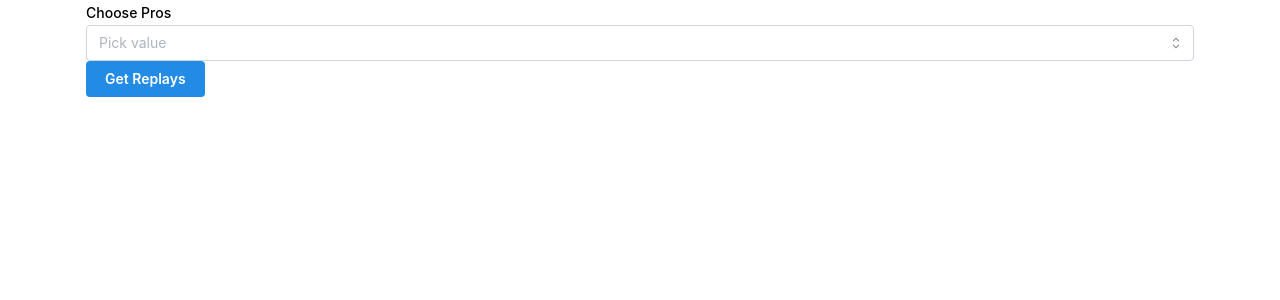
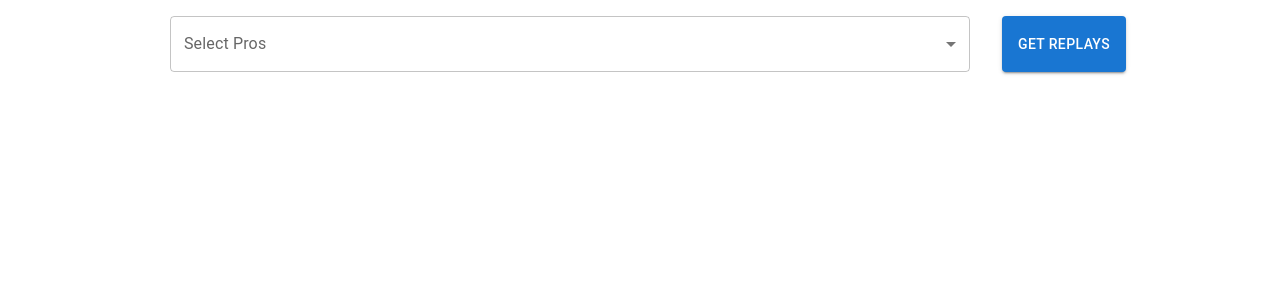
Before and after one commit to kjoudah/Dota2ReplaysWebsite, a Next.js app: page / in a window 1280 px wide. Shown: the top 300 px of the page. Built offline with nearby package versions, Linux system fonts and the light colour scheme.

Commit message:
Added MUI, replaced multi text to use MUI instead of of mantine

```diff
--- a/package.json
+++ b/package.json
@@ -15,6 +15,7 @@
     "@emotion/styled": "^11.11.0",
     "@mantine/core": "^7.0.1",
     "@mantine/hooks": "^7.0.1",
+    "@mui/material": "^5.14.14",
     "@tanstack/react-table": "^8.9.3",
     "autoprefixer": "10.4.14",
     "cheerio": "^1.0.0-rc.12",
--- a/src/app/layout.jsx
+++ b/src/app/layout.jsx
@@ -1,10 +1,11 @@
+'use client';
 import '@mantine/core/styles.css';
-import { MantineProvider, ColorSchemeScript } from '@mantine/core';
+import { MantineProvider, ColorSchemeScript, AppShell } from '@mantine/core';
 
-export const metadata = {
-  title: 'Dota 2 Replays',
-  description: 'Dota 2 Replays of your favourite pro!',
-};
+// export const metadata = {
+//   title: 'Dota 2 Replays',
+//   description: 'Dota 2 Replays of your favourite pro!',
+// };
 
 export default function RootLayout({ children }) {
   return (
@@ -13,7 +14,11 @@ export default function RootLayout({ children }) {
         <ColorSchemeScript />
       </head>
       <body>
-        <MantineProvider>{children}</MantineProvider>
+        <MantineProvider>
+          <AppShell>
+            <AppShell.Main>{children}</AppShell.Main>
+          </AppShell>
+        </MantineProvider>
       </body>
     </html>
   );
--- /dev/null
+++ b/src/components/MultipleSelect/MultipleSelect.js
@@ -0,0 +1,79 @@
+import * as React from 'react';
+import { useTheme } from '@mui/material/styles';
+import Box from '@mui/material/Box';
+import OutlinedInput from '@mui/material/OutlinedInput';
+import InputLabel from '@mui/material/InputLabel';
+import MenuItem from '@mui/material/MenuItem';
+import FormControl from '@mui/material/FormControl';
+import Select from '@mui/material/Select';
+import Chip from '@mui/material/Chip';
+
+const ITEM_HEIGHT = 48;
+const ITEM_PADDING_TOP = 8;
+const MenuProps = {
+  PaperProps: {
+    style: {
+      maxHeight: ITEM_HEIGHT * 4.5 + ITEM_PADDING_TOP,
+      width: 250,
+    },
+  },
+};
+
+function getStyles(name, personName, theme) {
+  return {
+    fontWeight:
+      personName.indexOf(name) === -1
+        ? theme.typography.fontWeightRegular
+        : theme.typography.fontWeightMedium,
+  };
+}
+
+export default function MultipleSelect({ data, onMultiSelectChange }) {
+  const theme = useTheme();
+  const [personName, setPersonName] = React.useState([]);
+
+  const handleChange = event => {
+    const {
+      target: { value },
+    } = event;
+    setPersonName(typeof value === 'string' ? value.split(',') : value);
+  };
+
+  React.useEffect(() => {
+    onMultiSelectChange(personName);
+  }, [personName]);
+
+  return (
+    <div>
+      <FormControl sx={{ m: 2, width: 800 }}>
+        <InputLabel id="demo-multiple-chip-label">Select Pros</InputLabel>
+        <Select
+          labelId="demo-multiple-chip-label"
+          id="demo-multiple-chip"
+          multiple
+          value={personName}
+          onChange={handleChange}
+          input={<OutlinedInput id="select-multiple-chip" label="Chip" />}
+          renderValue={selected => (
+            <Box sx={{ display: 'flex', flexWrap: 'wrap', gap: 0.5 }}>
+              {selected.map(value => (
+                <Chip key={value} label={value} />
+              ))}
+            </Box>
+          )}
+          MenuProps={MenuProps}
+        >
+          {data.map(player => (
+            <MenuItem
+              key={player}
+              value={player}
+              style={getStyles(player, personName, theme)}
+            >
+              {player}
+            </MenuItem>
+          ))}
+        </Select>
+      </FormControl>
+    </div>
+  );
+}
--- a/src/components/ProSelector/ProSelector.jsx
+++ b/src/components/ProSelector/ProSelector.jsx
@@ -1,41 +1,62 @@
 'use client';
 
-import { MultiSelect, Button, Loader, Container } from '@mantine/core';
-import { useState } from 'react';
+import { MultiSelect, Loader, Flex, Group } from '@mantine/core';
+import { useEffect, useState } from 'react';
 import useSWRMutation from 'swr/mutation';
 import ReplayResultsTable from '../ReplayResultsTable/ReplayResultsTable';
+import MultipleSelect from '../MultipleSelect/MultipleSelect';
+import { Container, Stack, Button, LinearProgress } from '@mui/material';
 
 const fetcher = (...args) => fetch(...args).then(res => res.json());
 
 export default function ProSelector({ proList }) {
-  const [pros, setPros] = useState([]);
+  const [selectedPros, setSelectedPros] = useState([]);
 
   const { trigger, data, isMutating } = useSWRMutation(
-    `./replays?players=${pros.join(',')}`,
+    `./replays?players=${selectedPros.join(',')}`,
     fetcher
   );
 
   async function getProPlayerReplays(proList) {
-    if (pros.length != 0) {
+    if (selectedPros.length != 0) {
       trigger();
     }
   }
 
   return (
-    <Container size={'lg'}>
-      <MultiSelect
-        label="Choose Pros"
-        placeholder="Pick value"
-        data={proList}
-        onChange={setPros}
-        clearable
-        hidePickedOptions
-      />
-      <Button onClick={() => getProPlayerReplays()} variant="filled">
-        Get Replays
-      </Button>
-      {data && <ReplayResultsTable data={data} />}
-      {isMutating && <Loader color="blue" />}
+    <Container maxWidth="lg">
+      <Stack direction="column" justifyContent="center" alignItems="center">
+        <Stack
+          direction="row"
+          justifyContent="center"
+          alignItems="center"
+          spacing={2}
+        >
+          <MultipleSelect
+            data={proList}
+            onMultiSelectChange={data => {
+              setSelectedPros(data);
+            }}
+          ></MultipleSelect>
+          <Button
+            sx={{
+              p: 2,
+            }}
+            variant="contained"
+            onClick={() => getProPlayerReplays()}
+          >
+            Get Replays
+          </Button>
+        </Stack>
+        {isMutating && (
+          <LinearProgress
+            sx={{
+              width: 800,
+            }}
+          />
+        )}
+        {data && <ReplayResultsTable data={data} />}
+      </Stack>
     </Container>
   );
 }
```
Also changed, not shown: 1 other file (tests, documents, lock files or other folders).
